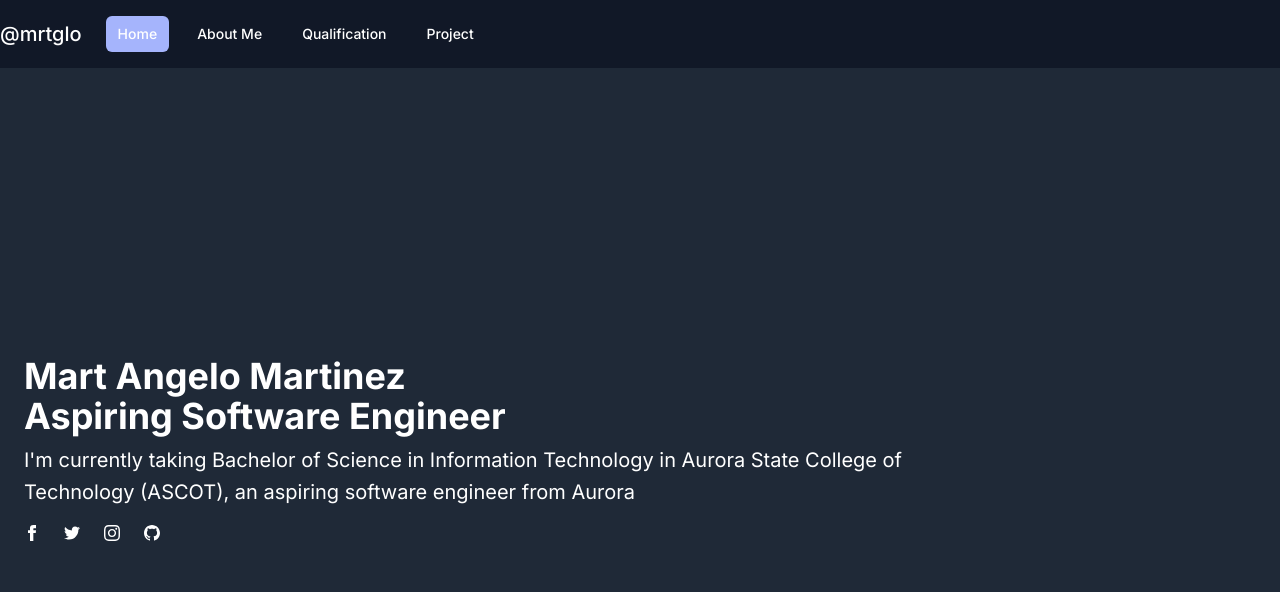
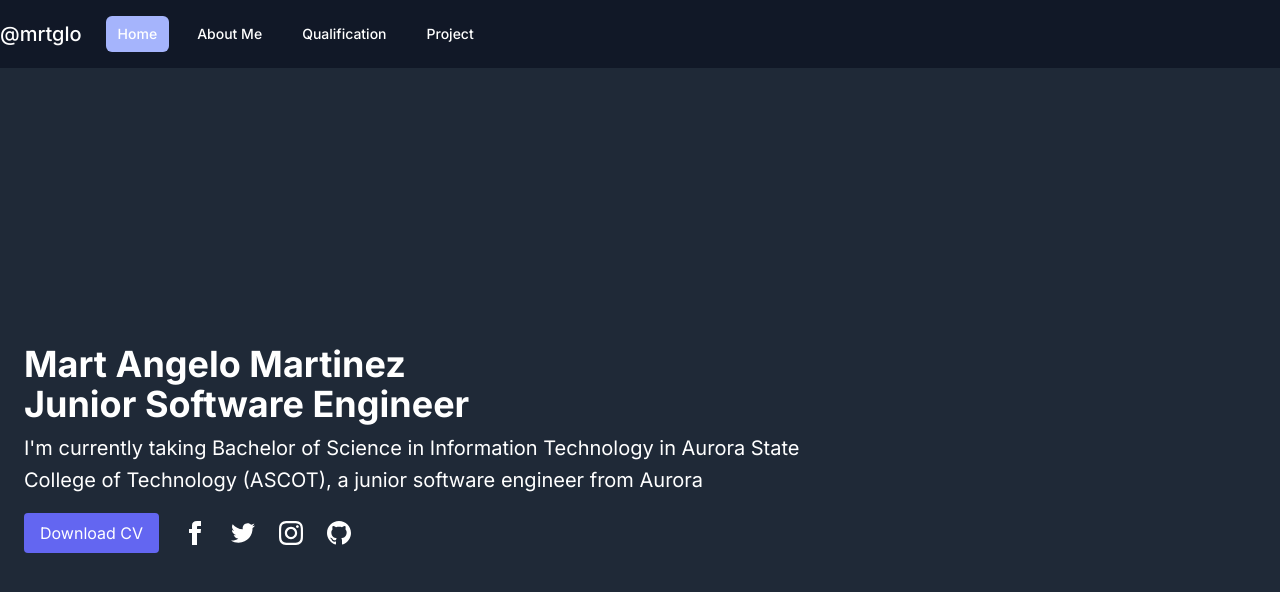
Before and after one commit to MartGelo/gelo-portfolio, a Next.js app: page / in a window 1280 px wide. Shown: the top 592 px of the page. Built offline with nearby package versions, Linux system fonts and the light colour scheme.

Commit message:
[FIXED] screen

```diff
--- a/src/app/page.jsx
+++ b/src/app/page.jsx
@@ -1,5 +1,4 @@
 import React from 'react'
-import Link from 'next/link'
 
 export default function Home() {
     return (
@@ -7,30 +6,37 @@ export default function Home() {
             <div className="container grid grid-cols-1 lg:grid-cols-[1fr,300px] gap-12 px-4 lg:px-6">
                 <div className="text-white mb-10">
                     <div>
-                        <h1 className="text-4xl font-bold ">
+                        <h1 className="text-4xl lg:text-4xl font-bold">
                             Mart Angelo Martinez{' '}
                         </h1>
-                        <h1 className="text-4xl font-bold">
-                            Aspiring Software Engineer
+                        <h1 className="text-4xl lg:text-4xl font-bold">
+                            Junior Software Engineer
                         </h1>
-                        <div className="text-xl text-justify leading-relaxed mt-2">
+                        <div className="text-xl lg:text-1xl text-justify leading-relaxed mt-2">
                             I'm currently taking Bachelor of Science in
-                            Information Technology in Aurora State College of
+                            Information Technology in Aurora State
                         </div>
-                        <p className="text-xl text-justify leading-relaxed mb-4">
-                            Technology (ASCOT), an aspiring software engineer
-                            from Aurora{' '}
+                        <p className="text-xl lg:text-1xl text-justify leading-relaxed mb-4">
+                            College of Technology (ASCOT), a junior software
+                            engineer from Aurora{' '}
                         </p>
                     </div>
 
-                    <div className="flex justify-left">
+                    <div className="flex flex-wrap lg:justify-left">
+                        <a
+                            href="/download-cv.pdf"
+                            className=" mr-6 mb-2 lg:mb-0 bg-indigo-500 items-center justify-center text-white px-4 py-2 rounded hover:bg-indigo-700 focus:bg-indigo-700"
+                            target="_blank"
+                            download="Mart_Angelo_Martinez_CV.pdf">
+                            Download CV
+                        </a>
                         <a
                             href="https://web.facebook.com/martangelo.martinez.1/"
-                            className="mr-6 text-white dark:text-neutral-200  hover:text-indigo-500 focus:text-indigo-500 focus:bg-indigo-100"
+                            className="mr-6 mb-2 lg:mb-0  py-2 text-white dark:text-neutral-200  hover:text-indigo-500 focus:text-indigo-500 focus:bg-indigo-100"
                             target="_blank">
                             <svg
                                 xmlns="http://www.w3.org/2000/svg"
-                                className="h-4 w-4"
+                                className="h-4 w-4 lg:h-5 lg:w-5 xl:h-6 xl:w-6"
                                 fill="currentColor"
                                 viewBox="0 0 24 24">
                                 <path d="M9 8h-3v4h3v12h5v-12h3.642l.358-4h-4v-1.667c0-.955.192-1.333 1.115-1.333h2.885v-5h-3.808c-3.596 0-5.192 1.583-5.192 4.615v3.385z" />
@@ -38,11 +44,11 @@ export default function Home() {
                         </a>
                         <a
                             href="/"
-                            className="mr-6 text-white dark:text-neutral-200  hover:text-indigo-500 focus:text-indigo-500 focus:bg-indigo-100"
+                            className="mr-6 mb-2 lg:mb-0  py-2 text-white dark:text-neutral-200  hover:text-indigo-500 focus:text-indigo-500 focus:bg-indigo-100"
                             target="_blank">
                             <svg
                                 xmlns="http://www.w3.org/2000/svg"
-                                className="h-4 w-4"
+                                className="h-4 w-4 lg:h-5 lg:w-5 xl:h-6 xl:w-6"
                                 fill="currentColor"
                                 viewBox="0 0 24 24">
                                 <path d="M24 4.557c-.883.392-1.832.656-2.828.775 1.017-.609 1.798-1.574 2.165-2.724-.951.564-2.005.974-3.127 1.195-.897-.957-2.178-1.555-3.594-1.555-3.179 0-5.515 2.966-4.797 6.045-4.091-.205-7.719-2.165-10.148-5.144-1.29 2.213-.669 5.108 1.523 6.574-.806-.026-1.566-.247-2.229-.616-.054 2.281 1.581 4.415 3.949 4.89-.693.188-1.452.232-2.224.084.626 1.956 2.444 3.379 4.6 3.419-2.07 1.623-4.678 2.348-7.29 2.04 2.179 1.397 4.768 2.212 7.548 2.212 9.142 0 14.307-7.721 13.995-14.646.962-.695 1.797-1.562 2.457-2.549z" />
@@ -50,11 +56,11 @@ export default function Home() {
                         </a>
                         <a
                             href="https://www.instagram.com/mrt.glo/"
-                            className="mr-6 text-white dark:text-neutral-200  hover:text-indigo-500 focus:text-indigo-500 focus:bg-indigo-100"
+                            className="mr-6 mb-2 lg:mb-0  py-2 text-white dark:text-neutral-200  hover:text-indigo-500 focus:text-indigo-500 focus:bg-indigo-100"
                             target="_blank">
                             <svg
                                 xmlns="http://www.w3.org/2000/svg"
-                                className="h-4 w-4"
+                                className="h-4 w-4 lg:h-5 lg:w-5 xl:h-6 xl:w-6"
                                 fill="currentColor"
                                 viewBox="0 0 24 24">
                                 <path d="M12 2.163c3.204 0 3.584.012 4.85.07 3.252.148 4.771 1.691 4.919 4.919.058 1.265.069 1.645.069 4.849 0 3.205-.012 3.584-.069 4.849-.149 3.225-1.664 4.771-4.919 4.919-1.266.058-1.644.07-4.85.07-3.204 0-3.584-.012-4.849-.07-3.26-.149-4.771-1.699-4.919-4.92-.058-1.265-.07-1.644-.07-4.849 0-3.204.013-3.583.07-4.849.149-3.227 1.664-4.771 4.919-4.919 1.266-.057 1.645-.069 4.849-.069zm0-2.163c-3.259 0-3.667.014-4.947.072-4.358.2-6.78 2.618-6.98 6.98-.059 1.281-.073 1.689-.073 4.948 0 3.259.014 3.668.072 4.948.2 4.358 2.618 6.78 6.98 6.98 1.281.058 1.689.072 4.948.072 3.259 0 3.668-.014 4.948-.072 4.354-.2 6.782-2.618 6.979-6.98.059-1.28.073-1.689.073-4.948 0-3.259-.014-3.667-.072-4.947-.196-4.354-2.617-6.78-6.979-6.98-1.281-.059-1.69-.073-4.949-.073zm0 5.838c-3.403 0-6.162 2.759-6.162 6.162s2.759 6.163 6.162 6.163 6.162-2.759 6.162-6.163c0-3.403-2.759-6.162-6.162-6.162zm0 10.162c-2.209 0-4-1.79-4-4 0-2.209 1.791-4 4-4s4 1.791 4 4c0 2.21-1.791 4-4 4zm6.406-11.845c-.796 0-1.441.645-1.441 1.44s.645 1.44 1.441 1.44c.795 0 1.439-.645 1.439-1.44s-.644-1.44-1.439-1.44z" />
@@ -62,11 +68,11 @@ export default function Home() {
                         </a>
                         <a
                             href="https://github.com/MartGelo"
-                            className="text-white dark:text-neutral-200  hover:text-indigo-500 focus:text-indigo-500 focus:bg-indigo-100"
+                            className="mr-6 mb-2 lg:mb-0  py-2 text-white dark:text-neutral-200  hover:text-indigo-500 focus:text-indigo-500 focus:bg-indigo-100"
                             target="_blank">
                             <svg
                                 xmlns="http://www.w3.org/2000/svg"
-                                className="h-4 w-4"
+                                className="h-4 w-4 lg:h-5 lg:w-5 xl:h-6 xl:w-6"
                                 fill="currentColor"
                                 viewBox="0 0 24 24">
                                 <path d="M12 0c-6.626 0-12 5.373-12 12 0 5.302 3.438 9.8 8.207 11.387.599.111.793-.261.793-.577v-2.234c-3.338.726-4.033-1.416-4.033-1.416-.546-1.387-1.333-1.756-1.333-1.756-1.089-.745.083-.729.083-.729 1.205.084 1.839 1.237 1.839 1.237 1.07 1.834 2.807 1.304 3.492.997.107-.775.418-1.305.762-1.604-2.665-.305-5.467-1.334-5.467-5.931 0-1.311.469-2.381 1.236-3.221-.124-.303-.535-1.524.117-3.176 0 0 1.008-.322 3.301 1.23.957-.266 1.983-.399 3.003-.404 1.02.005 2.047.138 3.006.404 2.291-1.552 3.297-1.23 3.297-1.23.653 1.653.242 2.874.118 3.176.77.84 1.235 1.911 1.235 3.221 0 4.609-2.807 5.624-5.479 5.921.43.372.823 1.102.823 2.222v3.293c0 .319.192.694.801.576 4.765-1.589 8.199-6.086 8.199-11.386 0-6.627-5.373-12-12-12z" />
--- a/src/app/project/page.jsx
+++ b/src/app/project/page.jsx
@@ -25,7 +25,7 @@ export default function Project() {
     }
 
     return (
-        <div className="w-full py-12 lg:py-24 xl:py-32 border-t-2 bg-gray-800 max:h-screen border-gray-800 dark:border-gray-800">
+        <div className="w-full py-12 lg:py-24 xl:py-32 border-t-2 bg-gray-800 md:h-screen border-gray-800 dark:border-gray-800">
             <main className="grid items-start gap-6 px-4 text-center lg:gap-12 lg:px-6">
                 <div className="mx-auto space-y-2">
                     <h2 className="text-3xl font-bold text-white tracking-tighter sm:text-4xl md:text-5xl">
```
Also changed, not shown: 1 other file (tests, documents, lock files or other folders).
